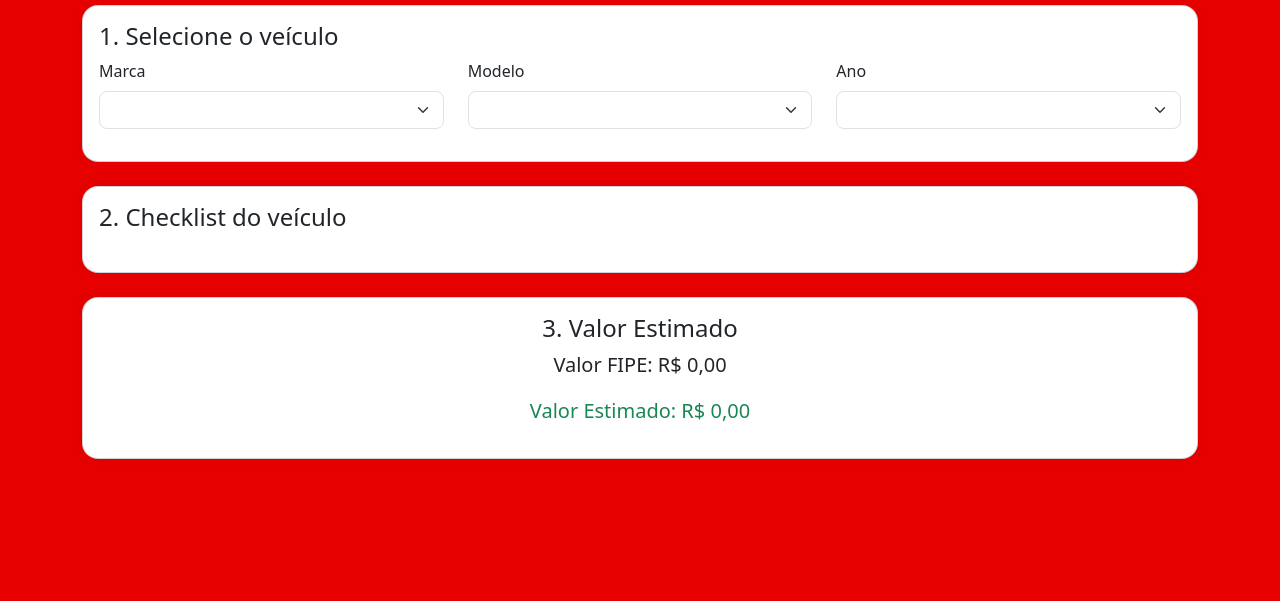
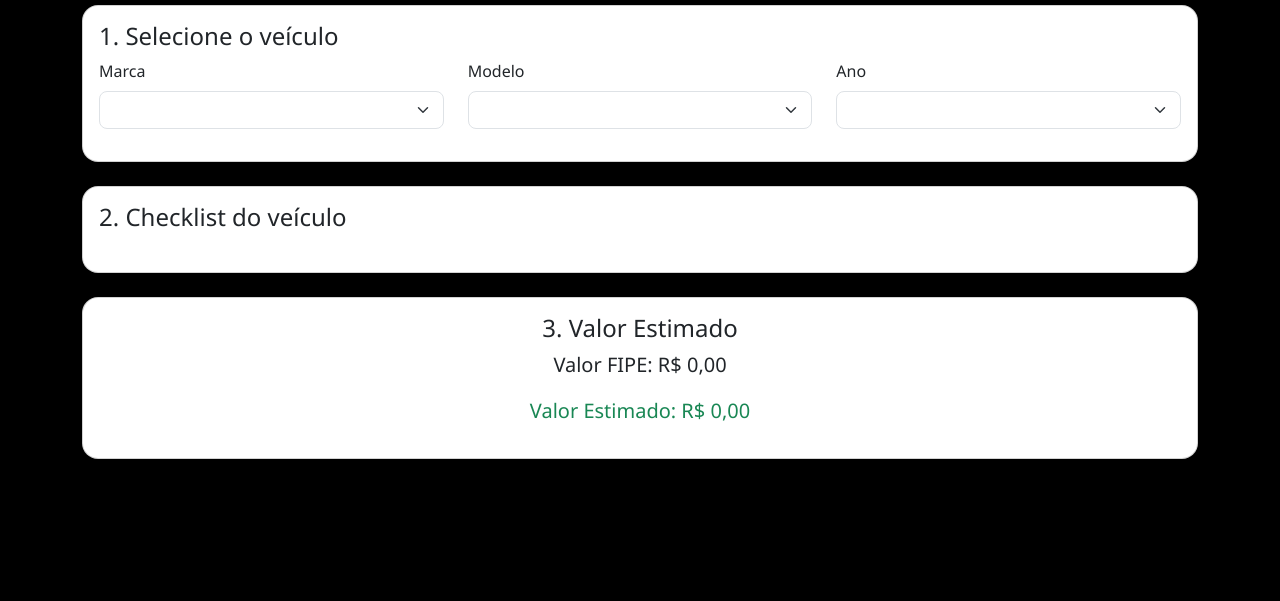
Before and after one commit to lc22-kayblakk/carro-certo, a plain HTML site: page index.html in a window 1280 px wide. Shown: the part 199-800 px from the top of the page. Drawn offline with nearby package versions, Linux system fonts and the light colour scheme; no server answers.

Commit message:
Update style.css

```diff
--- a/style.css
+++ b/style.css
@@ -1,5 +1,6 @@
 body {
-  background-color: #e60000;
+  background-color: #000000;
+  font-family: 'Segoe UI', Tahoma, Geneva, Verdana, sans-serif;
 }
 
 .card {
```
